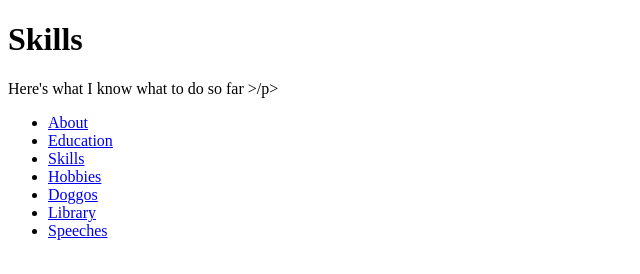
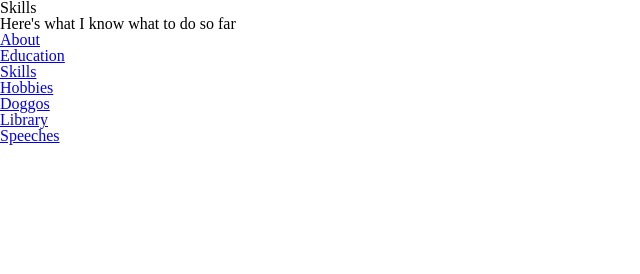
Before and after one commit to yadid7890/Project-Three-COM330-YGH, a plain HTML site: page skills/index.html in a window 1280 px wide. Shown: the whole page, without its empty margins (0-640 px from the left). Drawn offline with Linux system fonts and the light colour scheme; files that its build step writes are made by us from their sources; a web font is replaced by a local one.

Commit message:
Add reset style code to css file; correct link to css style sheet in index files

```diff
--- a/assets/css/screen.css
+++ b/assets/css/screen.css
@@ -0,0 +1,9 @@
+/* http://meyerweb.com/eric/tools/css/reset/
+   v2.0 | 20110126
+   License: none (public domain)
+*/
+/* stylelint-disable*/
+a,abbr,acronym,address,applet,article,aside,audio,b,big,blockquote,body,canvas,caption,center,cite,code,dd,del,details,dfn,div,dl,dt,em,embed,fieldset,figcaption,figure,footer,form,h1,h2,h3,h4,h5,h6,header,hgroup,html,i,iframe,img,ins,kbd,label,legend,li,mark,menu,nav,object,ol,output,p,pre,q,ruby,s,samp,section,small,span,strike,strong,sub,summary,sup,table,tbody,td,tfoot,th,thead,time,tr,tt,u,ul,var,video{margin:0;padding:0;border:0;font:inherit;vertical-align:baseline}article,aside,details,figcaption,figure,footer,header,hgroup,main,menu,nav,section{display:block}html{line-height:1}body{line-height:inherit}ol,ul{list-style:none}blockquote,q{quotes:none}blockquote:after,blockquote:before,q:after,q:before{content:'';content:none}table{border-collapse:collapse;border-spacing:0}
+/* stylelint-enable */
+
+/* Begin site styles below */
--- a/skills/index.html
+++ b/skills/index.html
@@ -4,13 +4,13 @@
   <title>Skills</title>
   <meta charset="utf-8" />
   <meta name="viewport" content="width=device-width, initial-scale=1.0, shrink-to-fit=no" />
-  <link rel="stylesheet" type="text/css" href="assets/css/main.css" />
+  <link rel="stylesheet" type="text/css" href="assets/css/screen.css" />
   <link href="https://fonts.googleapis.com/css?family=Flavors|EB+Garamond|Emilys+Candy" rel="stylesheet" />
 </head>
 <body>
   <header class="header">
       <h1>Skills</h1>
-      <p> Here's what I know what to do so far >/p>
+      <p> Here's what I know what to do so far </p>
   </header>
   <main>
     <!--Navigation bar-->
```
Also changed, not shown: about/index.html (+1 -1 lines), dogs/index.html (+1 -1 lines), education/index.html (+1 -1 lines), hobbies/index.html (+1 -1 lines), index.html (+1 -1 lines), library/index.html (+1 -1 lines), speeches/index.html (+1 -1 lines).
